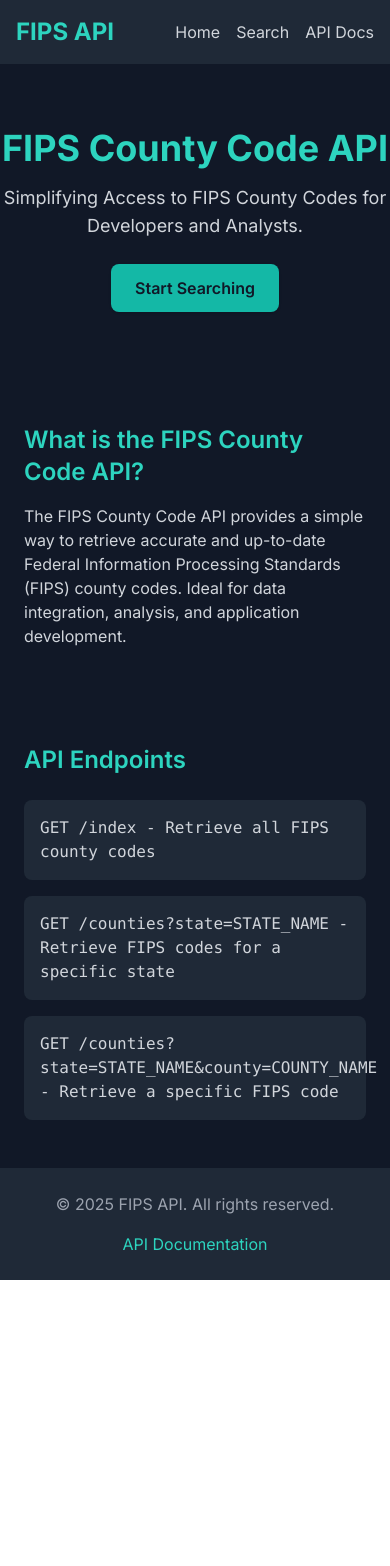
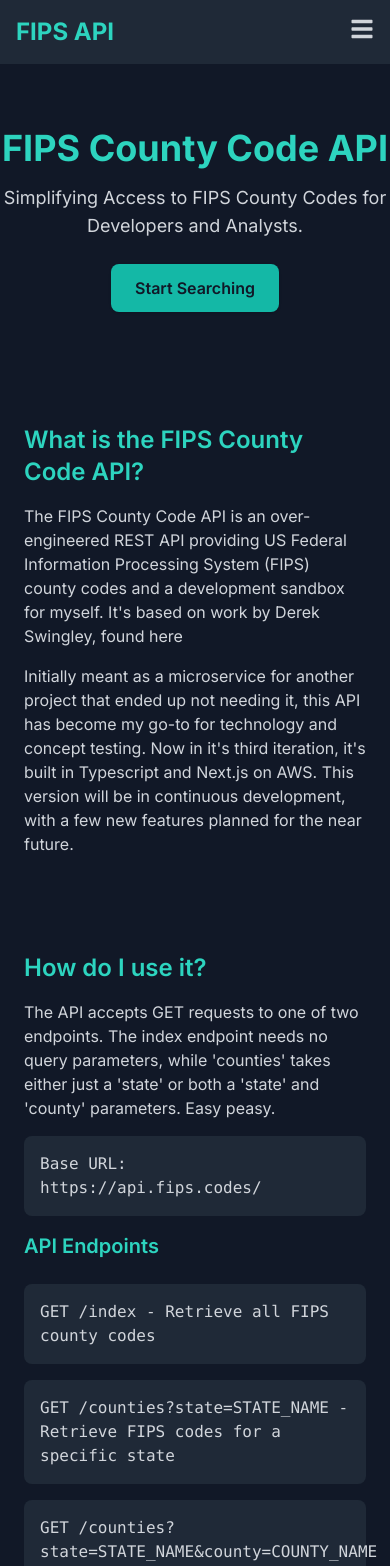
Before and after one commit to uncommon-carp/fips-2.0, a Next.js app in the folder packages/ui/: page / in a window 390 px wide. Shown: the top 1566 px of the page. Before the commit the page ends 1280 px from the top, so only its background shows below. Built offline with nearby package versions, Linux system fonts and the light colour scheme.

Commit message:
make navbar responsive

```diff
--- a/packages/ui/app/page.tsx
+++ b/packages/ui/app/page.tsx
@@ -24,16 +24,40 @@ export default function HomePage() {
           What is the FIPS County Code API?
         </h2>
         <p className="mt-4 text-gray-300">
-          The FIPS County Code API provides a simple way to retrieve accurate
-          and up-to-date Federal Information Processing Standards (FIPS) county
-          codes. Ideal for data integration, analysis, and application
-          development.
+          The FIPS County Code API is an over-engineered REST API providing US
+          Federal Information Processing System (FIPS) county codes and a
+          development sandbox for myself. It's based on work by Derek Swingley,
+          found{' '}
+          <a href="https://derekswingley.com/2019/10/13/using-the-census-api-to-get-county-fips-codes/">
+            here
+          </a>
+        </p>
+        <p className="mt-4 text-gray-300">
+          Initially meant as a microservice for another project that ended up
+          not needing it, this API has become my go-to for technology and
+          concept testing. Now in it's third iteration, it's built in Typescript
+          and Next.js on AWS. This version will be in continuous development,
+          with a few new features planned for the near future.
         </p>
       </section>
 
-      {/* Endpoints Section */}
+      {/* How to Use the API Section */}
       <section className="py-12 px-6 md:px-16">
-        <h2 className="text-2xl font-semibold text-teal-400">API Endpoints</h2>
+        <h2 className="text-2xl font-semibold text-teal-400">
+          How do I use it?
+        </h2>
+        <p className="mt-4 text-gray-300">
+          The API accepts GET requests to one of two endpoints. The index
+          endpoint needs no query parameters, while 'counties' takes either just
+          a 'state' or both a 'state' and 'county' parameters. Easy peasy.
+          <code className="block bg-gray-800 p-4 mt-4 rounded-lg">
+            Base URL: https://api.fips.codes/
+          </code>
+        </p>
+
+        <h3 className="text-xl font-semibold mt-4 text-teal-400">
+          API Endpoints
+        </h3>
         <ul className="mt-6 space-y-4 text-gray-300">
           <li>
             <code className="block bg-gray-800 p-4 rounded-lg">
--- a/packages/ui/components/ui/Header.tsx
+++ b/packages/ui/components/ui/Header.tsx
@@ -1,6 +1,24 @@
+'use client';
+
 import Link from 'next/link';
+import { useState } from 'react';
+import { FaBars } from 'react-icons/fa'; // Import hamburger icon
+import { AiOutlineClose } from 'react-icons/ai'; // Import close icon
 
 export default function Navbar() {
+  const [isMenuOpen, setIsMenuOpen] = useState(false);
+
+  const toggleMenu = () => {
+    setIsMenuOpen(!isMenuOpen);
+  };
+
+  const navLinks = [
+    { href: '/', label: 'Home' },
+    { href: '/search', label: 'Search' },
+    { href: '/docs', label: 'API Docs' },
+    // Add more navigation links here if needed
+  ];
+
   return (
     <nav className="bg-gray-800 text-gray-100 p-4 shadow-lg">
       <div className="container mx-auto flex justify-between items-center">
@@ -11,32 +29,50 @@ export default function Navbar() {
           </a>
         </Link>
 
-        {/* Navigation Links */}
-        <ul className="flex space-x-4 md:space-x-6 items-center">
-          <li>
-            <Link href="/" legacyBehavior>
+        {/* Hamburger Menu Button (Visible on small screens) */}
+        <div className="md:hidden">
+          <button
+            onClick={toggleMenu}
+            aria-label="Toggle menu"
+            className="text-gray-300 hover:text-teal-400 focus:outline-none focus:text-teal-400 transition-colors duration-200 text-2xl" // Added text-2xl for icon size
+          >
+            {isMenuOpen ? <AiOutlineClose /> : <FaBars />}
+          </button>
+        </div>
+
+        {/* Navigation Links (Full width on medium screens and up) */}
+        <ul className="hidden md:flex space-x-4 md:space-x-6 items-center">
+          {navLinks.map((link) => (
+            <li key={link.href}>
+              <Link href={link.href} legacyBehavior>
                 <a className="text-gray-300 hover:text-teal-400 transition-colors duration-200">
-                Home
+                  {link.label}
                 </a>
               </Link>
             </li>
-          <li>
-            <Link href="/search" legacyBehavior>
-              <a className="text-gray-300 hover:text-teal-400 transition-colors duration-200">
-                Search
+          ))}
+        </ul>
+      </div>
+
+      {/* Mobile Menu (Conditionally rendered based on isMenuOpen state) */}
+      {isMenuOpen && (
+        <div className="md:hidden pt-4 pb-2 border-t border-gray-700">
+          <ul className="flex flex-col space-y-2">
+            {navLinks.map((link) => (
+              <li key={link.href}>
+                <Link href={link.href} legacyBehavior>
+                  <a
+                    className="block text-gray-300 hover:text-teal-400 px-3 py-2 rounded-md text-base font-medium transition-colors duration-200"
+                    onClick={() => setIsMenuOpen(false)} // Optional: close menu on link click
+                  >
+                    {link.label}
                   </a>
                 </Link>
               </li>
-          <li>
-            <Link href="/docs" legacyBehavior>
-              <a className="text-gray-300 hover:text-teal-400 transition-colors duration-200">
-                API Docs
-              </a>
-            </Link>
-          </li>
-          {/* You can add more navigation links here if needed */}
+            ))}
           </ul>
         </div>
+      )}
     </nav>
   );
 }
```
Also changed, not shown: packages/ui/package.json (+4 -3 lines), 1 other file (tests, documents, lock files or other folders). Lines whose indentation alone changed are shown as unchanged.
